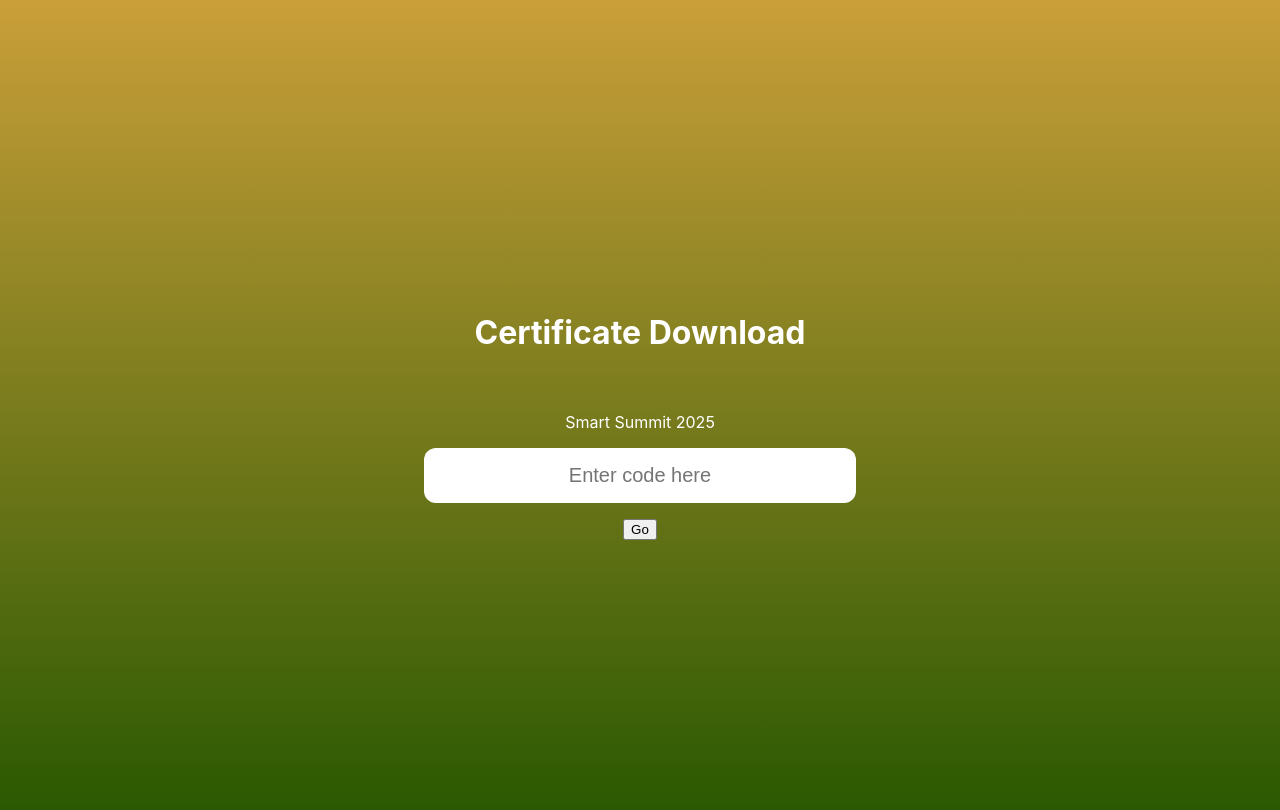
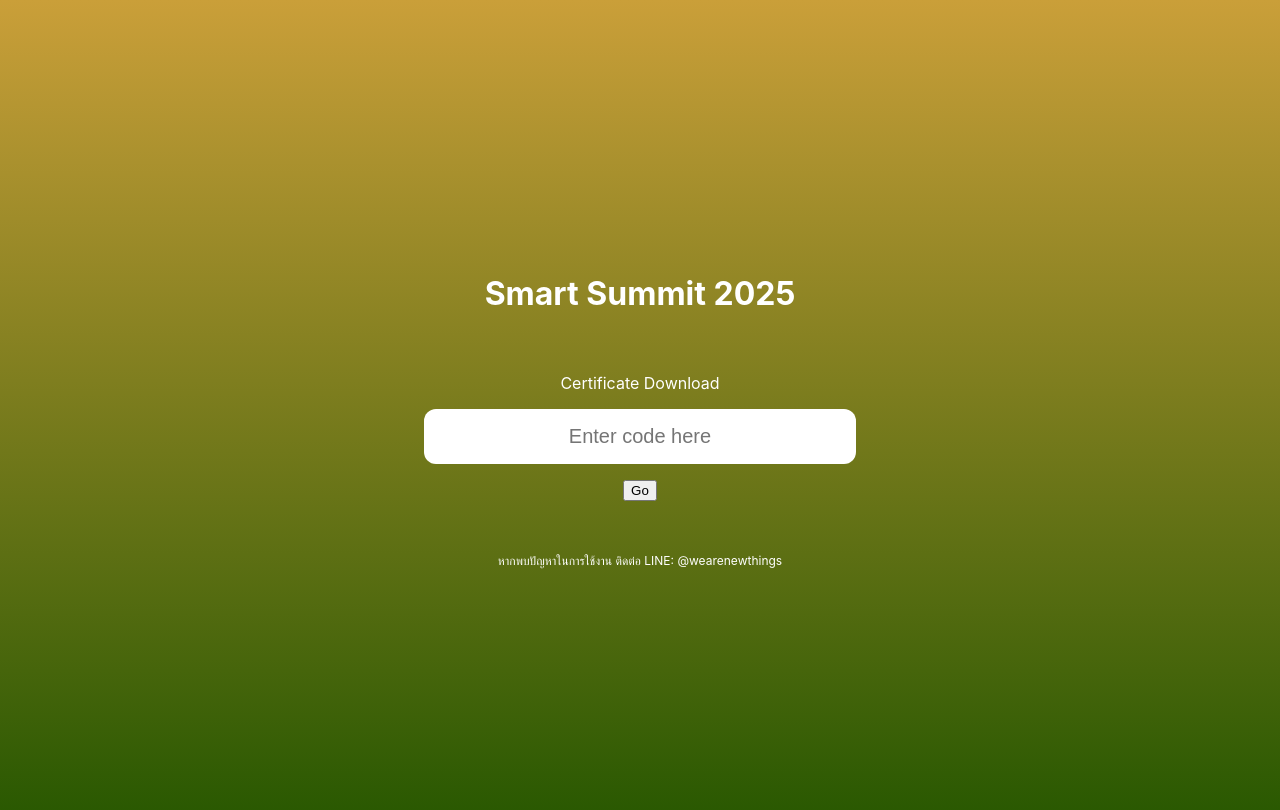
Before and after one commit to NewthingsHQ/ss25, a plain HTML site: page index.html in a window 1280 px wide. Drawn offline with Linux system fonts and the light colour scheme.

Commit message:
Update index.html

```diff
--- a/index.html
+++ b/index.html
@@ -37,10 +37,11 @@
 </head>
 <body>
 
-  <h1>Certificate Download</h1><br>
-  <p>Smart Summit 2025</p>
+  <h1>Smart Summit 2025</h1><br>
+  <p>Certificate Download</p>
   <input type="text" id="codeInput" placeholder="Enter code here">
-  <button onclick="redirectToPDF()">Go</button>
+  <button onclick="redirectToPDF()">Go</button><br><br>
+  <p style="font-size:12px">หากพบปัญหาในการใช้งาน ติดต่อ LINE: @wearenewthings</p>
 
   <script>
     function redirectToPDF() {
```
